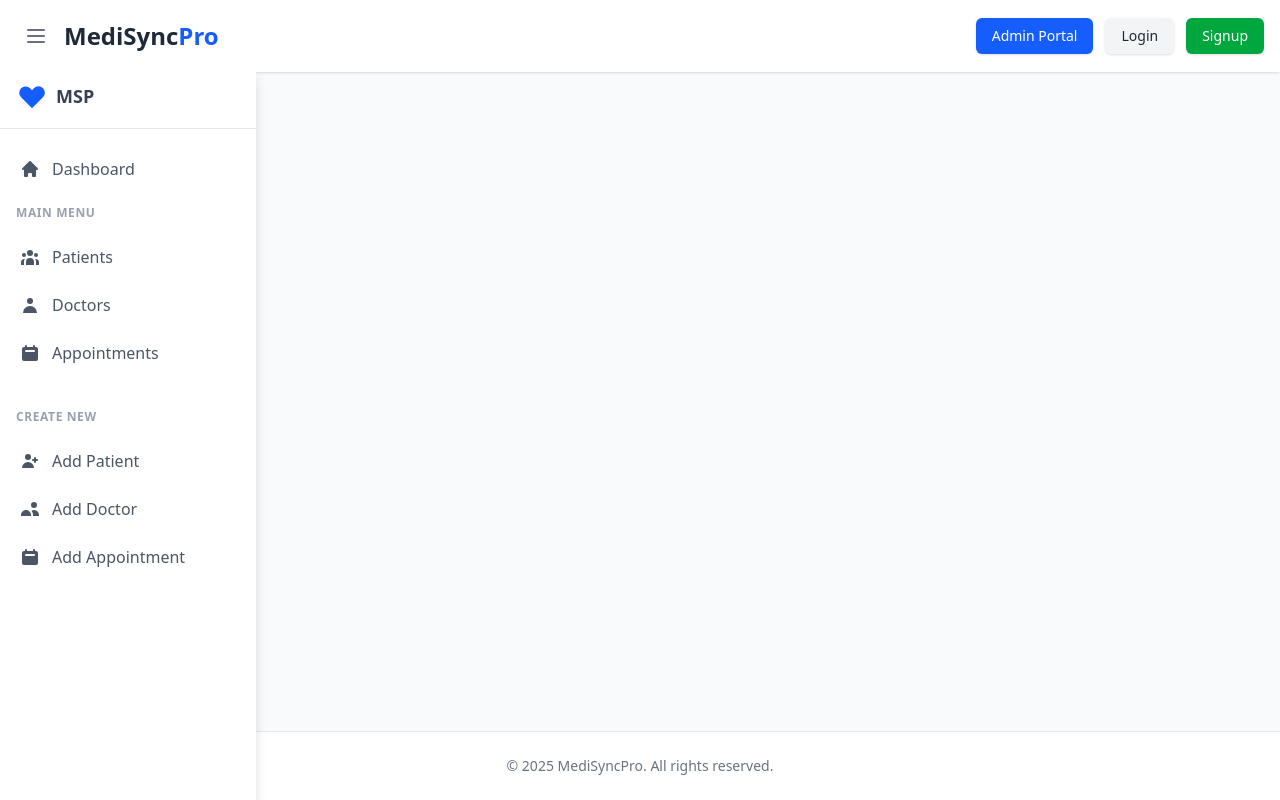
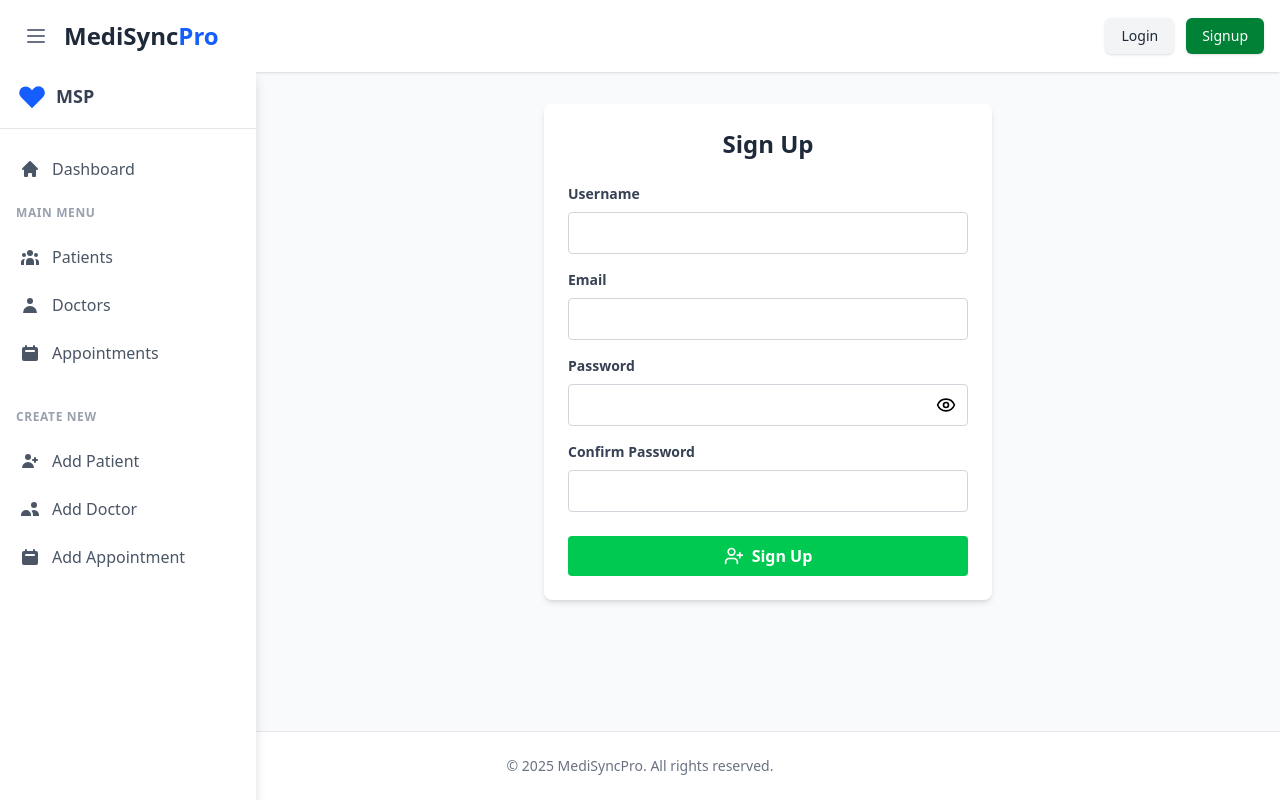
Before and after one commit to aditya726/hospital-management-DashBoard, a React (Vite) app in the folder frontend/vite-project/: page /signup in a window 1280 px wide. Built offline with nearby package versions, Linux system fonts and the light colour scheme.

Commit message:
Added frontend logic for JWT auth

```diff
--- a/frontend/vite-project/src/App.jsx
+++ b/frontend/vite-project/src/App.jsx
@@ -1,5 +1,5 @@
 import React, { useState } from "react";
-import { BrowserRouter as Router, Routes, Route } from "react-router-dom";
+import { BrowserRouter as Router, Routes, Route, NavLink } from "react-router-dom";
 import PatientList from "./pages/PatientList";
 import DoctorList from "./pages/DoctorList";
 import AppointmentList from "./pages/AppointmentList";
@@ -12,6 +12,9 @@ import Navbar from "./components/Navbar";
 import AppointmentDetails from "./pages/AppointmentDetails";
 import UpdateStatus from "./pages/UpdateStatus";
 import MediSyncProDashboard from "./pages/dashboard";
+import  LoginForm  from "./components/login";
+import SignupForm from "./components/signup";
+
 
 const App = () => {
   const [sidebarOpen, setSidebarOpen] = useState(true);
@@ -42,15 +45,27 @@ const App = () => {
                 </h1>
               </div>
               <div className="flex items-center space-x-3">
-                <button className="bg-blue-600 hover:bg-blue-700 text-white px-4 py-2 rounded-md text-sm font-medium shadow-sm">
-                  Admin Portal
-                </button>
-                <button className="bg-gray-100 hover:bg-gray-200 text-gray-800 px-4 py-2 rounded-md text-sm font-medium shadow-sm">
+              <NavLink
+                  to="/login"
+                  className={({ isActive }) =>
+                    isActive
+                      ? "bg-gray-200 text-gray-800 px-4 py-2 rounded-md text-sm font-medium shadow-sm"
+                      : "bg-gray-100 hover:bg-gray-200 text-gray-800 px-4 py-2 rounded-md text-sm font-medium shadow-sm"
+                  }
+                >
                   Login
-                </button>
-                <button className="bg-green-600 hover:bg-green-700 text-white px-4 py-2 rounded-md text-sm font-medium shadow-sm">
+              </NavLink>
+
+              <NavLink
+                  to="/signup"
+                  className={({ isActive }) =>
+                    isActive
+                      ? "bg-green-700 text-white px-4 py-2 rounded-md text-sm font-medium shadow-sm"
+                      : "bg-green-600 hover:bg-green-700 text-white px-4 py-2 rounded-md text-sm font-medium shadow-sm"
+                  }
+                >
                   Signup
-                </button>
+            </NavLink>
               </div>
             </div>
           </div>
@@ -81,6 +96,8 @@ const App = () => {
                 <Route path="/create-appointment" element={<CreateAppointment />} />
                 <Route path="/view-appoinemtmentDetails/:appointmentId" element={<AppointmentDetails />} />
                 <Route path="/updateStatus/:appointmentId" element={<UpdateStatus />} />
+                <Route path='/login' element={<LoginForm />}/>
+                <Route path='/signup' element={<SignupForm />}/>
               </Routes>
             </div>
           </div>
--- /dev/null
+++ b/frontend/vite-project/src/components/login.jsx
@@ -0,0 +1,117 @@
+import React, { useState } from 'react';
+import { Eye, EyeOff, LogIn, UserPlus } from 'lucide-react';
+
+// Login Component
+const LoginForm = () => {
+  const [username, setUsername] = useState('');
+  const [password, setPassword] = useState('');
+  const [showPassword, setShowPassword] = useState(false);
+  const [isLoading, setIsLoading] = useState(false);
+  const [error, setError] = useState('');
+
+  const handleLogin = async (e) => {
+    e.preventDefault();
+    setIsLoading(true);
+    setError('');
+
+    try {
+      const formData = new URLSearchParams();
+      formData.append('username', username);
+      formData.append('password', password);
+
+      const response = await fetch('http://localhost:8000/auth/token', {
+        method: 'POST',
+        headers: {
+          'Content-Type': 'application/x-www-form-urlencoded',
+        },
+        body: formData,
+      });
+
+      const data = await response.json();
+
+      if (!response.ok) {
+        throw new Error(data.detail || 'Login failed');
+      }
+
+      // Store token in localStorage
+      localStorage.setItem('token', data.access_token);
+
+      // Redirect or notify about successful login
+      console.log('Login successful!');
+      // You might want to redirect the user or update app state here
+    } catch (err) {
+      setError(err.message || 'An error occurred during login');
+    } finally {
+      setIsLoading(false);
+    }
+  };
+
+  return (
+    <div className="max-w-md mx-auto p-6 bg-white rounded-lg shadow-md">
+      <h2 className="text-2xl font-bold text-center mb-6 text-gray-800">Login</h2>
+
+      {error && (
+        <div className="mb-4 p-3 bg-red-100 text-red-700 rounded">
+          {error}
+        </div>
+      )}
+
+      <form onSubmit={handleLogin}>
+        <div className="mb-4">
+          <label className="block text-gray-700 text-sm font-bold mb-2" htmlFor="username">
+            Username
+          </label>
+          <input
+            id="username"
+            type="text"
+            className="w-full px-3 py-2 border border-gray-300 rounded focus:outline-none focus:ring-2 focus:ring-blue-500"
+            value={username}
+            onChange={(e) => setUsername(e.target.value)}
+            required
+          />
+        </div>
+
+        <div className="mb-6">
+          <label className="block text-gray-700 text-sm font-bold mb-2" htmlFor="password">
+            Password
+          </label>
+          <div className="relative">
+            <input
+              id="password"
+              type={showPassword ? "text" : "password"}
+              className="w-full px-3 py-2 border border-gray-300 rounded focus:outline-none focus:ring-2 focus:ring-blue-500"
+              value={password}
+              onChange={(e) => setPassword(e.target.value)}
+              required
+            />
+            <button
+              type="button"
+              className="absolute inset-y-0 right-0 pr-3 flex items-center"
+              onClick={() => setShowPassword(!showPassword)}
+            >
+              {showPassword ? <EyeOff size={20} /> : <Eye size={20} />}
+            </button>
+          </div>
+        </div>
+
+        <button
+          type="submit"
+          className="w-full bg-blue-500 hover:bg-blue-600 text-white font-bold py-2 px-4 rounded focus:outline-none focus:ring-2 focus:ring-blue-500 flex items-center justify-center"
+          disabled={isLoading}
+        >
+          {isLoading ? (
+            <span className="animate-pulse">Processing...</span>
+          ) : (
+            <>
+              <LogIn size={20} className="mr-2" />
+              <span>Login</span>
+            </>
+          )}
+        </button>
+      </form>
+    </div>
+  );
+};
+
+
+export default LoginForm;
--- /dev/null
+++ b/frontend/vite-project/src/components/signup.jsx
@@ -0,0 +1,162 @@
+import React, { useState } from 'react';
+import { Eye, EyeOff, LogIn, UserPlus } from 'lucide-react';
+
+
+const SignupForm = () => {
+    const [username, setUsername] = useState('');
+    const [email, setEmail] = useState('');
+    const [password, setPassword] = useState('');
+    const [confirmPassword, setConfirmPassword] = useState('');
+    const [showPassword, setShowPassword] = useState(false);
+    const [isLoading, setIsLoading] = useState(false);
+    const [error, setError] = useState('');
+    const [success, setSuccess] = useState('');
+
+    const handleSignup = async (e) => {
+      e.preventDefault();
+      setIsLoading(true);
+      setError('');
+      setSuccess('');
+
+      // Basic validation
+      if (password !== confirmPassword) {
+        setError("Passwords don't match");
+        setIsLoading(false);
+        return;
+      }
+
+      try {
+        const response = await fetch('http://localhost:8000/auth/register', {
+          method: 'POST',
+          headers: {
+            'Content-Type': 'application/json',
+          },
+          body: JSON.stringify({
+            username,
+            email,
+            password,
+            confirm_password: confirmPassword
+          }),
+        });
+
+        const data = await response.json();
+
+        if (!response.ok) {
+          throw new Error(data.detail || 'Registration failed');
+        }
+
+        setSuccess('Registration successful! You can now login.');
+        // Clear form
+        setUsername('');
+        setEmail('');
+        setPassword('');
+        setConfirmPassword('');
+      } catch (err) {
+        setError(err.message || 'An error occurred during registration');
+      } finally {
+        setIsLoading(false);
+      }
+    };
+
+    return (
+      <div className="max-w-md mx-auto p-6 bg-white rounded-lg shadow-md">
+        <h2 className="text-2xl font-bold text-center mb-6 text-gray-800">Sign Up</h2>
+
+        {error && (
+          <div className="mb-4 p-3 bg-red-100 text-red-700 rounded">
+            {error}
+          </div>
+        )}
+
+        {success && (
+          <div className="mb-4 p-3 bg-green-100 text-green-700 rounded">
+            {success}
+          </div>
+        )}
+
+        <form onSubmit={handleSignup}>
+          <div className="mb-4">
+            <label className="block text-gray-700 text-sm font-bold mb-2" htmlFor="signup-username">
+              Username
+            </label>
+            <input
+              id="signup-username"
+              type="text"
+              className="w-full px-3 py-2 border border-gray-300 rounded focus:outline-none focus:ring-2 focus:ring-blue-500"
+              value={username}
+              onChange={(e) => setUsername(e.target.value)}
+              required
+            />
+          </div>
+
+          <div className="mb-4">
+            <label className="block text-gray-700 text-sm font-bold mb-2" htmlFor="email">
+              Email
+            </label>
+            <input
+              id="email"
+              type="email"
+              className="w-full px-3 py-2 border border-gray-300 rounded focus:outline-none focus:ring-2 focus:ring-blue-500"
+              value={email}
+              onChange={(e) => setEmail(e.target.value)}
+              required
+            />
+          </div>
+
+          <div className="mb-4">
+            <label className="block text-gray-700 text-sm font-bold mb-2" htmlFor="signup-password">
+              Password
+            </label>
+            <div className="relative">
+              <input
+                id="signup-password"
+                type={showPassword ? "text" : "password"}
+                className="w-full px-3 py-2 border border-gray-300 rounded focus:outline-none focus:ring-2 focus:ring-blue-500"
+                value={password}
+                onChange={(e) => setPassword(e.target.value)}
+                required
+              />
+              <button
+                type="button"
+                className="absolute inset-y-0 right-0 pr-3 flex items-center"
+                onClick={() => setShowPassword(!showPassword)}
+              >
+                {showPassword ? <EyeOff size={20} /> : <Eye size={20} />}
+              </button>
+            </div>
+          </div>
+
+          <div className="mb-6">
+            <label className="block text-gray-700 text-sm font-bold mb-2" htmlFor="confirm-password">
+              Confirm Password
+            </label>
+            <input
+              id="confirm-password"
+              type={showPassword ? "text" : "password"}
+              className="w-full px-3 py-2 border border-gray-300 rounded focus:outline-none focus:ring-2 focus:ring-blue-500"
+              value={confirmPassword}
+              onChange={(e) => setConfirmPassword(e.target.value)}
+              required
+            />
+          </div>
+
+          <button
+            type="submit"
+            className="w-full bg-green-500 hover:bg-green-600 text-white font-bold py-2 px-4 rounded focus:outline-none focus:ring-2 focus:ring-green-500 flex items-center justify-center"
+            disabled={isLoading}
+          >
+            {isLoading ? (
+              <span className="animate-pulse">Processing...</span>
+            ) : (
+              <>
+                <UserPlus size={20} className="mr-2" />
+                <span>Sign Up</span>
+              </>
+            )}
+          </button>
+        </form>
+      </div>
+    );
+  };
+
+  export default SignupForm;
```
Also changed, not shown: 2 other files (tests, documents, lock files or other folders).
